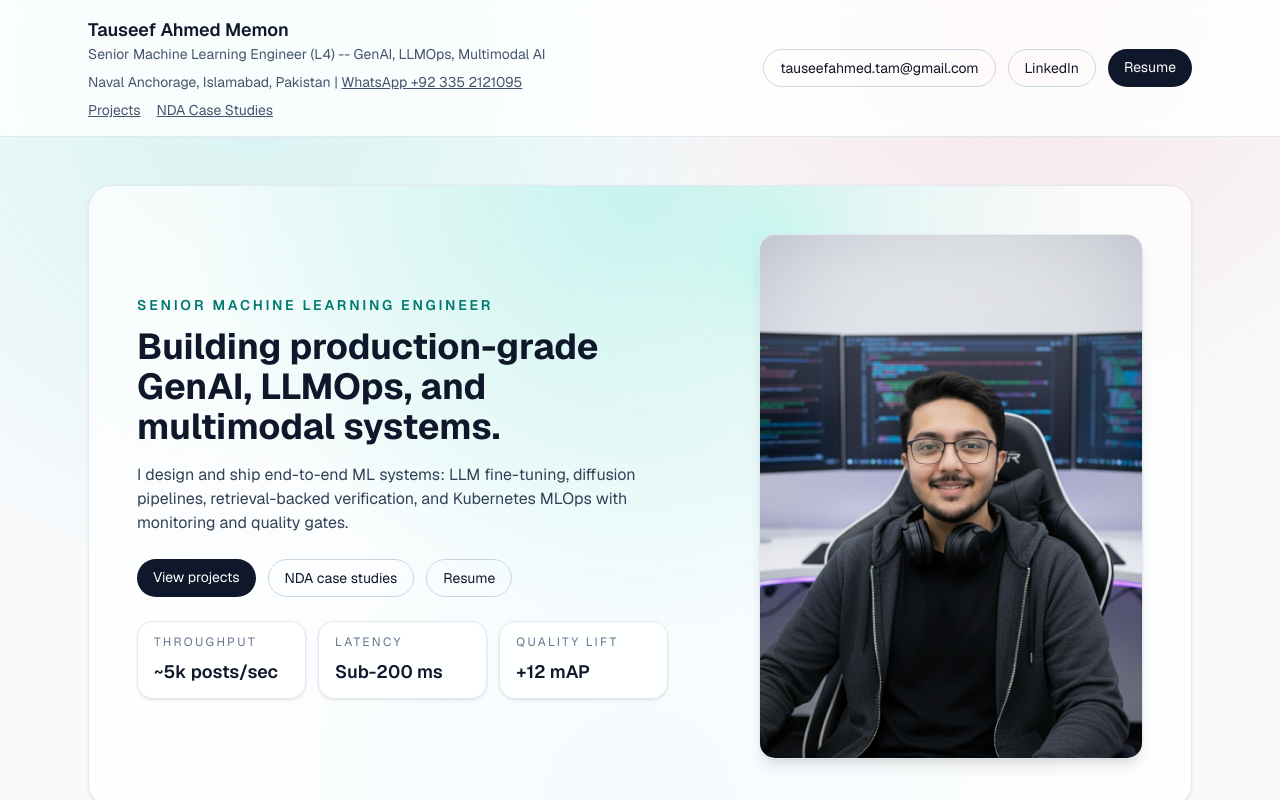
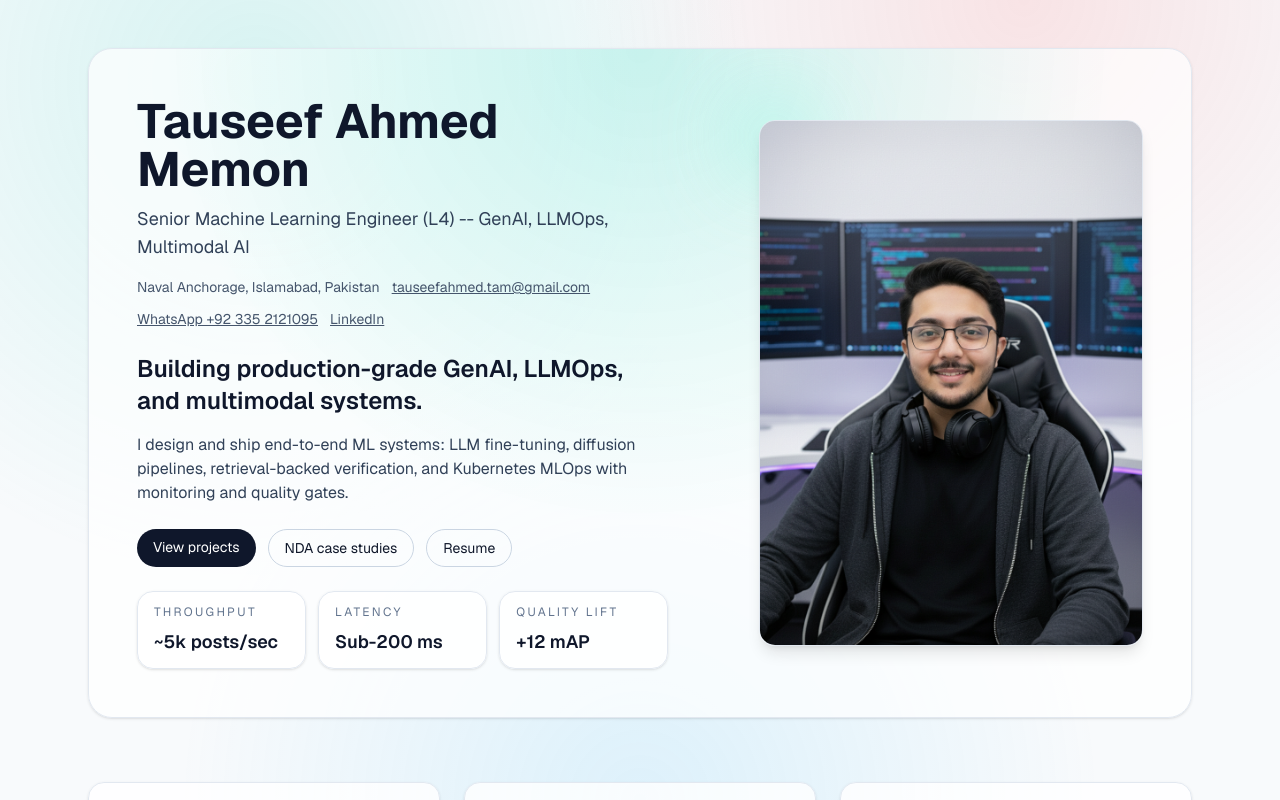
Before and after one commit to Tauseefahmed1451/ml_portfolio, a Next.js app: page / in a window 1280 px wide. Shown: the top 800 px of the page. Built offline with nearby package versions, Linux system fonts and the light colour scheme.

Commit message:
Videos added

```diff
--- a/app/layout.tsx
+++ b/app/layout.tsx
@@ -1,6 +1,5 @@
 import type { Metadata } from "next";
 import { Geist, Geist_Mono } from "next/font/google";
-import Link from "next/link";
 import "./globals.css";
 
 const geistSans = Geist({
@@ -62,56 +61,6 @@ export default function RootLayout({
       <body
         className={`${geistSans.variable} ${geistMono.variable} antialiased`}
       >
-        <header className="sticky top-0 z-50 border-b border-slate-200 bg-white/80 backdrop-blur">
-          <div className="mx-auto flex max-w-6xl flex-col gap-4 px-6 py-4 md:flex-row md:items-center md:justify-between">
-            <div className="space-y-2">
-              <Link href="/" className="text-lg font-semibold">
-                Tauseef Ahmed Memon
-              </Link>
-              <p className="text-sm text-slate-600">
-                Senior Machine Learning Engineer (L4) -- GenAI, LLMOps, Multimodal AI
-              </p>
-              <p className="text-sm text-slate-600">
-                Naval Anchorage, Islamabad, Pakistan |{" "}
-                <a
-                  className="underline"
-                  href="https://wa.me/923352121095"
-                  target="_blank"
-                  rel="noreferrer"
-                >
-                  WhatsApp +92 335 2121095
-                </a>
-              </p>
-              <nav className="flex flex-wrap gap-4 text-sm text-slate-600">
-                <Link className="underline" href="/projects">
-                  Projects
-                </Link>
-                <Link className="underline" href="/case-studies">
-                  NDA Case Studies
-                </Link>
-              </nav>
-            </div>
-            <div className="flex flex-wrap gap-3 text-sm">
-              <a
-                className="rounded-full border border-slate-300 px-4 py-2"
-                href="mailto:tauseefahmed.tam@gmail.com"
-              >
-                tauseefahmed.tam@gmail.com
-              </a>
-              <a
-                className="rounded-full border border-slate-300 px-4 py-2"
-                href="https://www.linkedin.com/in/tauseef-ahmed-memon-15abb5364/"
-                target="_blank"
-                rel="noreferrer"
-              >
-                LinkedIn
-              </a>
-              <Link className="rounded-full bg-slate-900 px-4 py-2 text-white" href="/resume">
-                Resume
-              </Link>
-            </div>
-          </div>
-        </header>
         {children}
       </body>
     </html>
--- a/app/page.tsx
+++ b/app/page.tsx
@@ -11,12 +11,37 @@ export default function Home() {
         <div className="pointer-events-none absolute inset-0 bg-[radial-gradient(circle_at_top,_rgba(45,212,191,0.25),_transparent_55%)]" />
         <div className="relative grid gap-10 md:grid-cols-[1.1fr_0.9fr] md:items-center">
           <div>
-            <p className="text-sm font-semibold uppercase tracking-[0.2em] text-teal-700">
-              Senior Machine Learning Engineer
+            <h1 className="text-4xl font-bold text-slate-900 sm:text-5xl">
+              Tauseef Ahmed Memon
+            </h1>
+            <p className="mt-3 text-lg text-slate-700">
+              Senior Machine Learning Engineer (L4) -- GenAI, LLMOps, Multimodal AI
             </p>
-            <h1 className="mt-3 text-3xl font-bold sm:text-4xl">
+            <div className="mt-4 flex flex-wrap gap-3 text-sm text-slate-600">
+              <span>Naval Anchorage, Islamabad, Pakistan</span>
+              <a className="underline" href="mailto:tauseefahmed.tam@gmail.com">
+                tauseefahmed.tam@gmail.com
+              </a>
+              <a
+                className="underline"
+                href="https://wa.me/923352121095"
+                target="_blank"
+                rel="noreferrer"
+              >
+                WhatsApp +92 335 2121095
+              </a>
+              <a
+                className="underline"
+                href="https://www.linkedin.com/in/tauseef-ahmed-memon-15abb5364/"
+                target="_blank"
+                rel="noreferrer"
+              >
+                LinkedIn
+              </a>
+            </div>
+            <p className="mt-6 text-2xl font-semibold text-slate-900">
               Building production-grade GenAI, LLMOps, and multimodal systems.
-            </h1>
+            </p>
             <p className="mt-4 text-base text-slate-700">
               I design and ship end-to-end ML systems: LLM fine-tuning, diffusion
               pipelines, retrieval-backed verification, and Kubernetes MLOps with
--- a/app/projects/projects-data.ts
+++ b/app/projects/projects-data.ts
@@ -60,8 +60,8 @@ export const projects: Project[] = [
       "Audit-friendly outputs suitable for regulated environments.",
     ],
     video: {
-      src: "/rag-demo.mp4",
-      title: "RAG Demo (gig.mp4)",
+      src: "/gig.mp4",
+      title: "RAG Knowledge Assistant (Demo)",
       description:
         "Walkthrough of a retrieval-augmented assistant that cites sources and exposes retrieval diagnostics.",
     },
@@ -106,10 +106,10 @@ export const projects: Project[] = [
       "Audit-ready outputs for compliance workflows.",
     ],
     video: {
-      src: "/document-completeness-demo.mp4",
+      src: "/small-portfolio-demo.mp4",
       title: "LLM-Assisted Standard & Document Completeness Checker (Demo)",
       description:
-        "In this walkthrough, a synthetic document is evaluated for standard detection, section completeness, and explanation with confidence scores and page references. Results can be exported as JSON or CSV.",
+        "In this walkthrough, I run a synthetic document through an evaluation pipeline that (1) detects the most likely standard/format and (2) verifies whether the document includes the expected sections (e.g., objectives, scope, criteria, responsibilities, conclusion). Even when a section is not explicitly labeled, the system can infer and extract intent using an LLM backend, then explains why it passed/failed with confidence scores and page-level references. Results can be exported as JSON or CSV for downstream reporting and audit-ready workflows.",
     },
   },
   {
```
Also changed, not shown: 2 other files (tests, documents, lock files or other folders).
